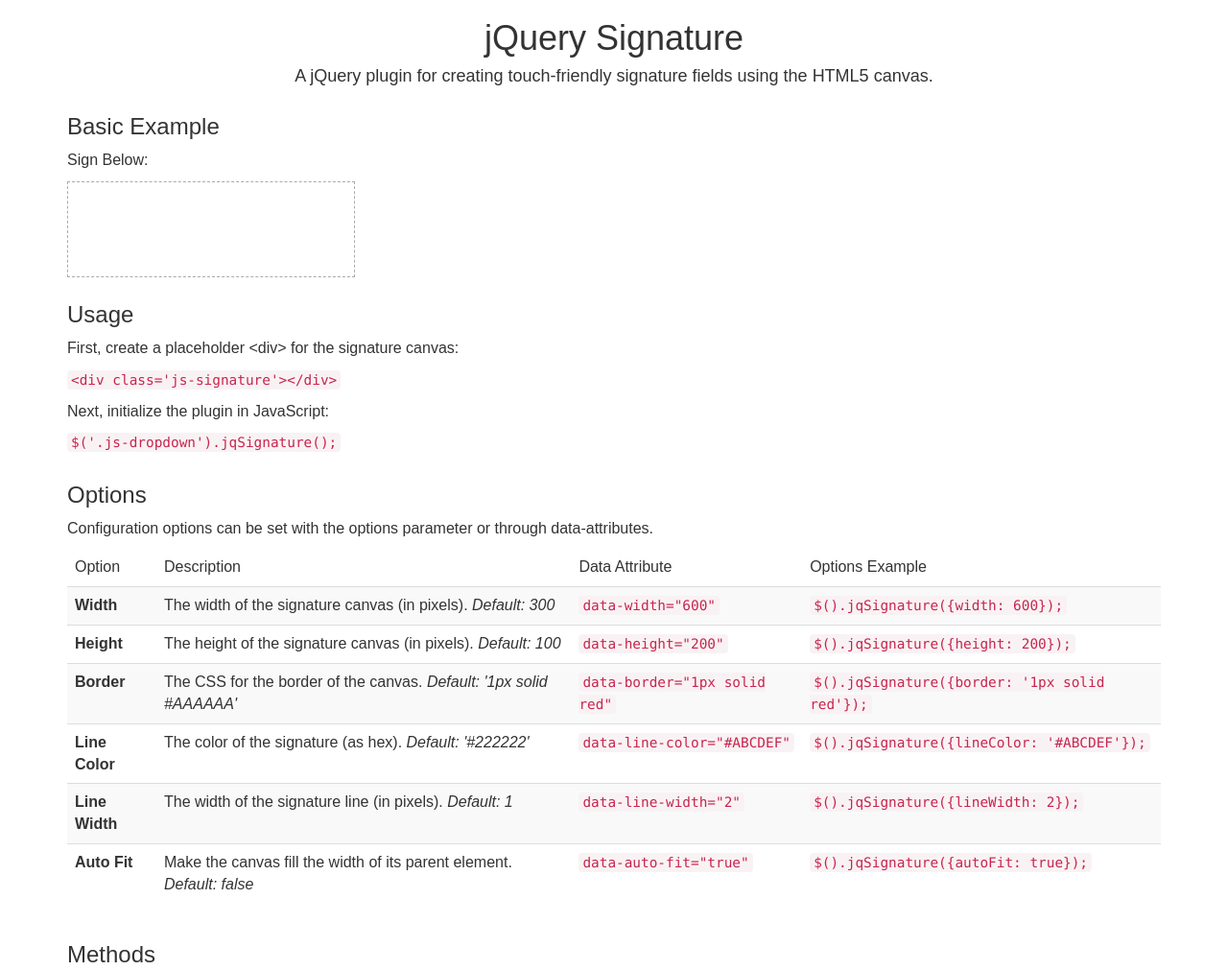
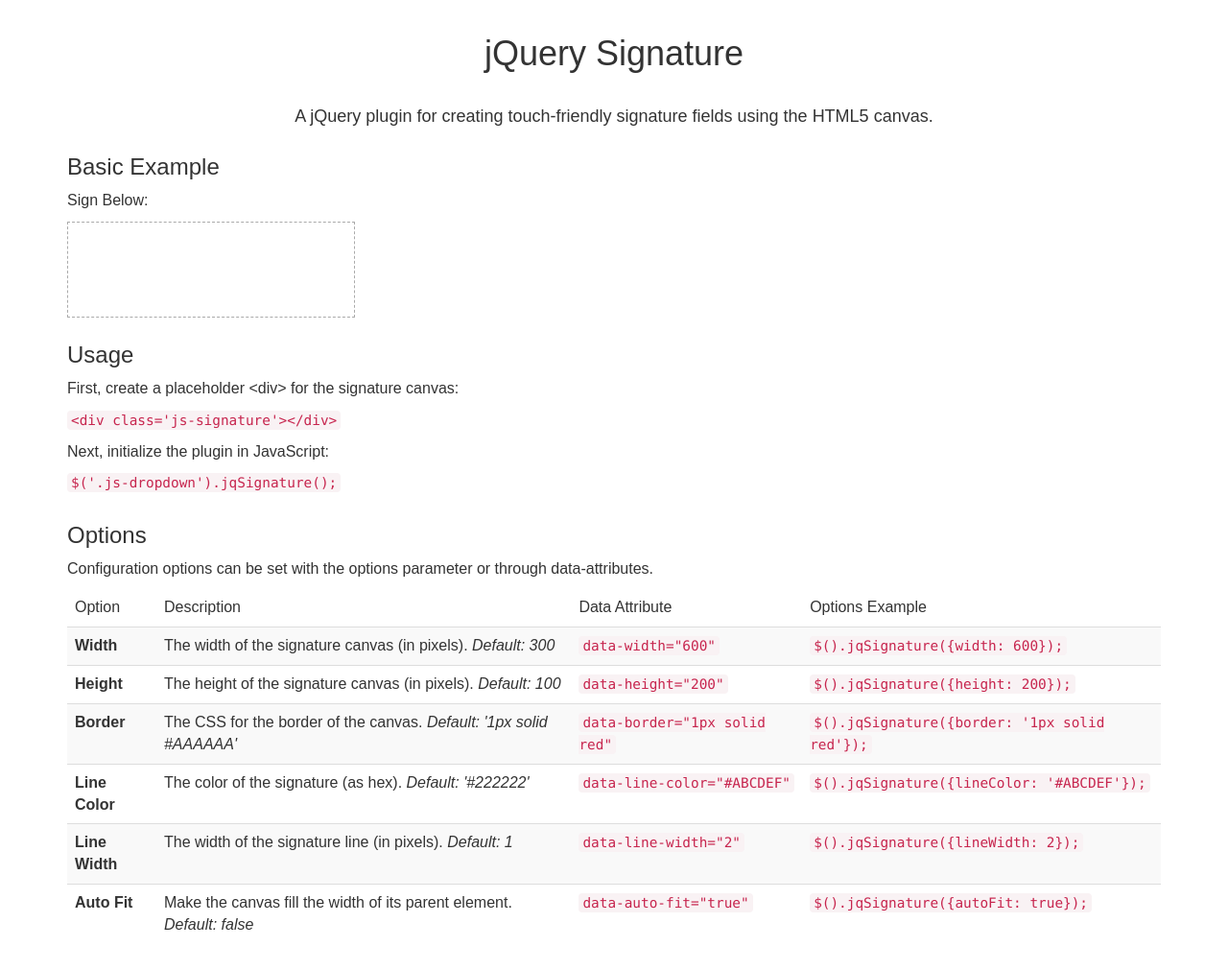
Before and after one commit to bencentra/jq-signature, a website: page index.html in a window 1280 px wide. Shown: the top 1011 px of the page at 96% size. Drawn offline with nearby package versions, Linux system fonts and the light colour scheme.

Commit message:
small updates

```diff
--- a/index.html
+++ b/index.html
@@ -9,6 +9,9 @@
 		* {
 			font-size: 16px;
 			font-family: Arial;
+		}
+		.site-title {
+			margin: 1em 0;
 		}
 		.center {
 			text-align: center;
@@ -28,7 +31,7 @@
 
 	<div class="row center">
 		<div class="col-xs-12">
-			<h1>jQuery Signature</h1>
+			<h1 class="site-title">jQuery Signature</h1>
 			<h4>A jQuery plugin for creating touch-friendly signature fields using the HTML5 canvas.</h4>
 		</div>
 	</div>
--- a/package.json
+++ b/package.json
@@ -1,7 +1,7 @@
 {
   "name": "jq-signature",
   "version": "1.0.0",
-  "description": "Create a digital signature field and save it as an image.",
+  "description": "jQuery plugin for creating touch-friendly signature fields using the HTML5 canvas",
   "main": "jq-signature.js",
   "scripts": {
     "test": "echo \"Error: no test specified\" && exit 1"
@@ -33,5 +33,5 @@
   "bugs": {
     "url": "https://github.com/bencentra/jq-signature/issues"
   },
-  "homepage": "https://github.com/bencentra/jq-signature"
+  "homepage": "https://bencentra.github.io/jq-signature"
 }
```
Also changed, not shown: README.md.
